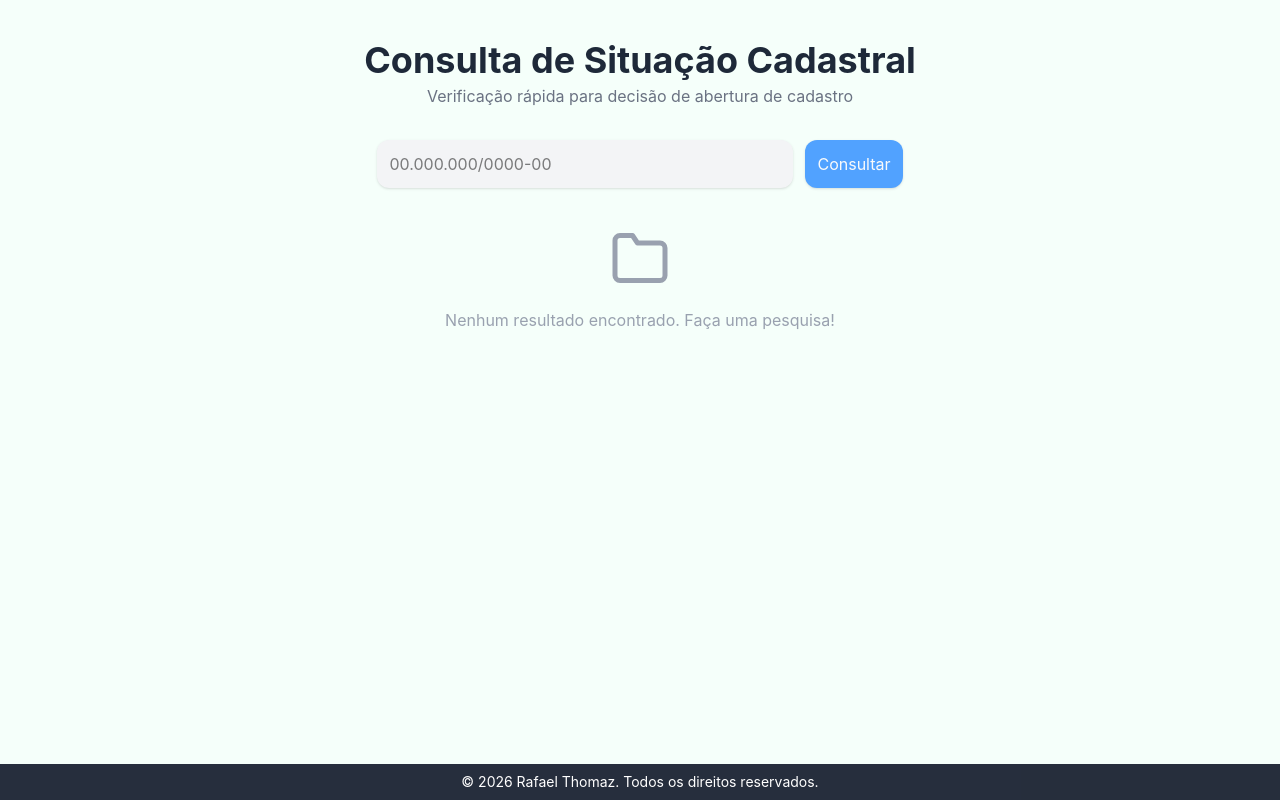
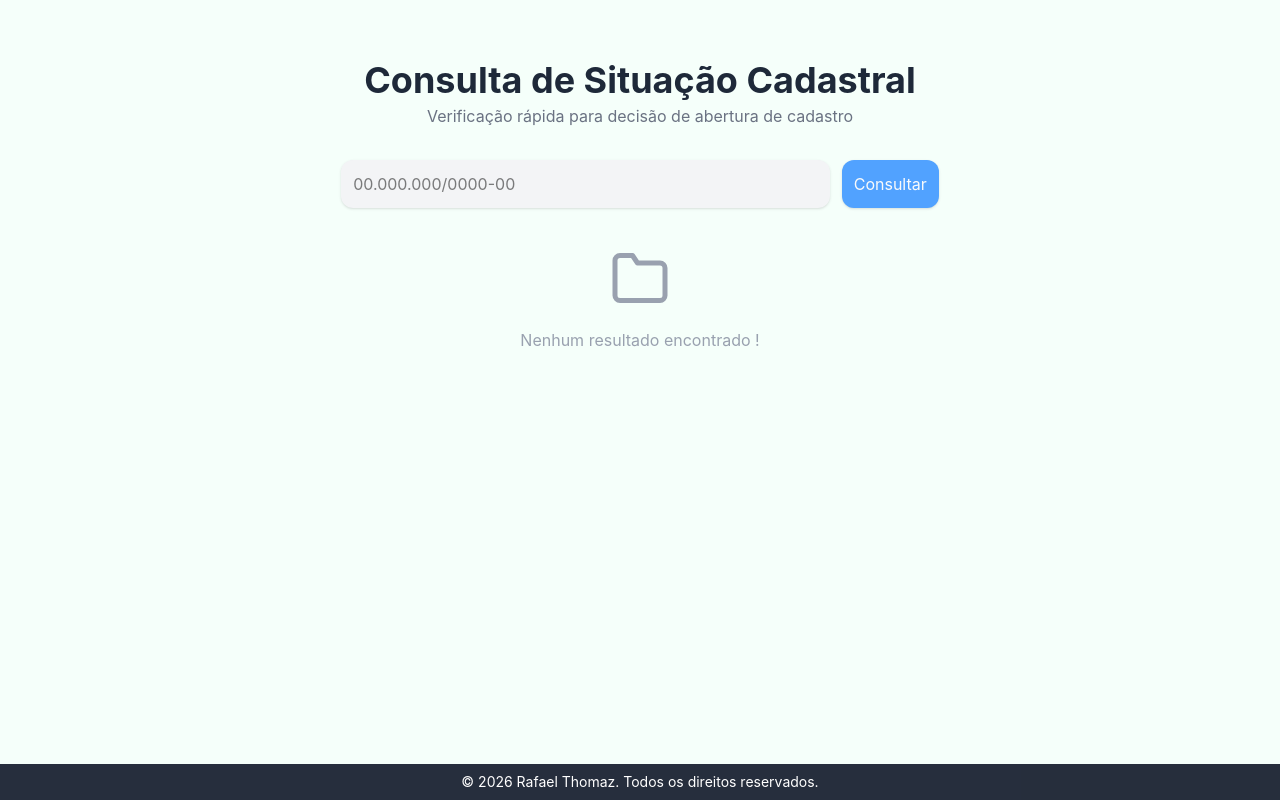
Before and after one commit to rafahthomaz14/Consulta_CNPJ, a React (Vite) app: page / in a window 1280 px wide. Built offline with nearby package versions, Linux system fonts and the light colour scheme.

Commit message:
ajuste style

```diff
--- a/src/Page/Home/index.jsx
+++ b/src/Page/Home/index.jsx
@@ -59,7 +59,7 @@ export default function Home() {
     }
 
     return (
-        <div>
+        <div className="flex justify-center items-center flex-col">
             <ToastContainer
                 position="top-right"
                 autoClose={3000}
@@ -71,38 +71,25 @@ export default function Home() {
                 draggable
                 pauseOnHover
             />
-            <div className="flex flex-col items-center w-full">
-                <div className="flex flex-col items-center text-center mt-10 w-[90%] lg:w-auto max-w-4xl gap-1">
-                    <h1 className="font-bold text-2xl lg:text-4xl text-gray-800">
-                        Consulta de Situação Cadastral
-                    </h1>
-                    <p className="text-gray-500">
-                        Verificação rápida para decisão de abertura de cadastro
-                    </p>
+            <div className="flex flex-col justify-center items-center  max-w-[90%] ">
+                <div className="flex flex-col gap-1 justify-center items-center mt-10 lg:mt-15 max-w-[97%]">
+                    <h1 className="font-bold text-xl lg:text-4xl text-gray-800">Consulta de Situação Cadastral</h1>
+                    <p className="text-gray-500">Verificação rápida para decisão de abertura de cadastro</p>
                 </div>
 
-                <div className="flex flex-col lg:flex-row items-center justify-center mt-8 gap-3 w-[90%] max-w-xl">
-                    <input
-                        ref={inputRef}
-                        value={inputCnpj}
-                        type="text"
-                        placeholder="00.000.000/0000-00"
-                        className="w-full lg:w-[26rem] outline-none bg-gray-100 p-3 rounded-xl shadow"
-                        onChange={(e) => setInputCnpj(e.target.value)}
-                        onKeyDown={(e) => e.key === "Enter" && PesquisarCNPJ()}
-                    />
+                <div className="flex justify-center items-center mt-8 gap-3 max-w-[95%]">
+                    <input value={inputCnpj} type="text" ref={inputRef} placeholder="00.000.000/0000-00" className="w-130 outline-none bg-gray-100 p-3 rounded-xl shadow" onChange={((event) => setInputCnpj(event.target.value))} onKeyDown={(event) => { if (event.key === "Enter") { PesquisarCNPJ() } }} />
+                    <button onClick={PesquisarCNPJ} className="cursor-pointer shadow hover:bg-blue-500 bg-blue-400 p-3 rounded-xl text-gray-50">Consultar</button>
+                </div>
 
-                    <button onClick={PesquisarCNPJ}className="w-full lg:w-auto cursor-pointer shadow hover:bg-blue-500 bg-blue-400 p-3 rounded-xl text-gray-50">Consultar</button>
-                </div>
             </div>
-
 
             <div>
                 <div className="flex flex-col justify-center items-center">
                     {DadosApi.length === 0 ? (
-                        <div className="flex py-10 flex-col items-center gap-5 text-gray-400">
+                        <div className="flex py-10 flex-col justify-center items-center gap-5 text-gray-400 ">
                             <FiFolder className="text-6xl" />
-                            <p>Nenhum resultado encontrado. Faça uma pesquisa!</p>
+                            <p>Nenhum resultado encontrado !</p>
                         </div>
                     ) : (
                         DadosApi.map((item) => (
```
